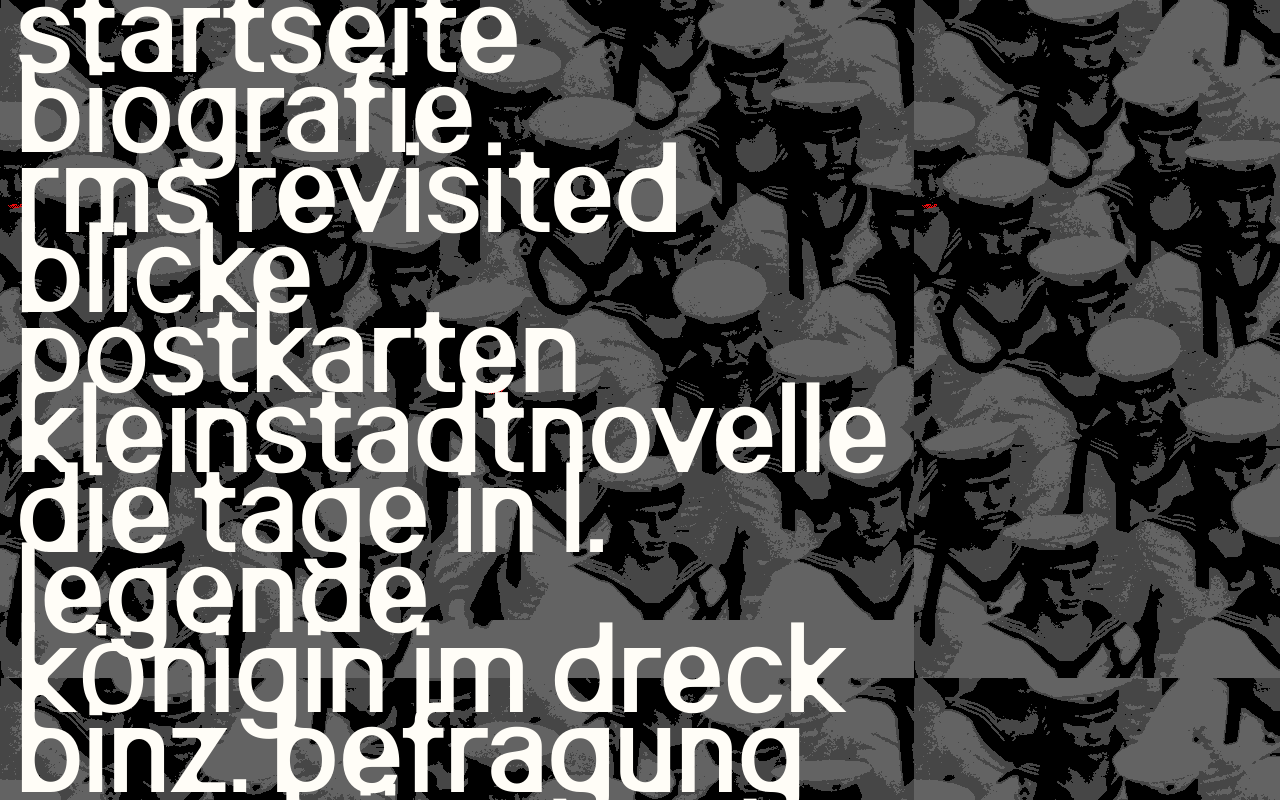
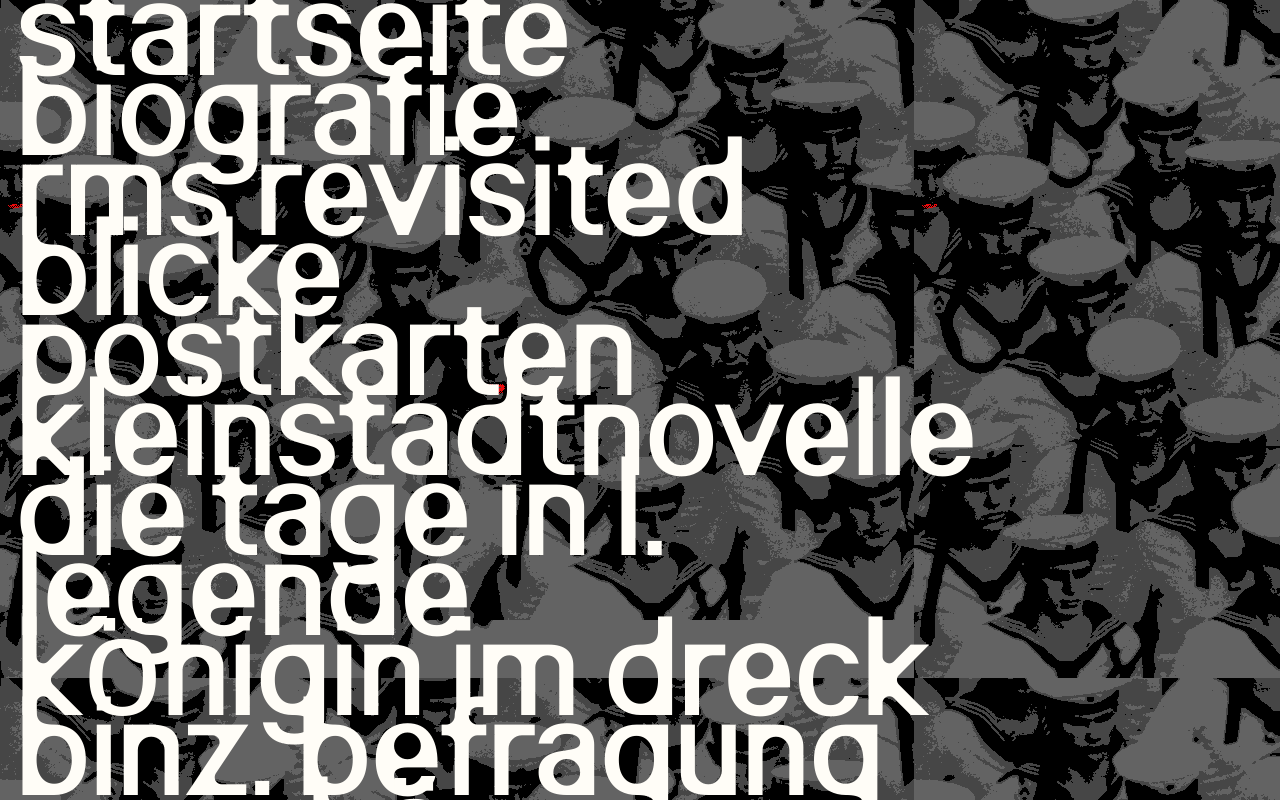
Before and after one commit to frogulator/schernikau, a plain HTML site: page index.html in a window 1280 px wide. Drawn offline with Linux system fonts and the light colour scheme.

Commit message:
Add files via upload

```diff
--- a/index.html
+++ b/index.html
@@ -9,6 +9,10 @@
       font-family: NeueBrucke;
       src: url(NeueBrucke.ttf);
     }
+
+    body {
+      background-image: url(matrosenintro.gif);
+    }
     .scroll-menu {
       position: fixed;
       top: 0; left: 0;
@@ -17,7 +21,7 @@
       overflow-y: scroll;
       scroll-snap-type: y mandatory;
       color: #FFFDF7;
-      background-image: url(matrosenintro.gif);
+
     }
     .scroll-menu ul {
       list-style: none;
@@ -31,7 +35,7 @@
       align-items: center;
       justify-content: flex-start;
       font-family: NeueBrucke, sans-serif;
-      font-size: 10vw;
+      font-size: 11vw;
       line-height: 1;
       cursor: pointer;
       transition: color 0.2s ease;
```
